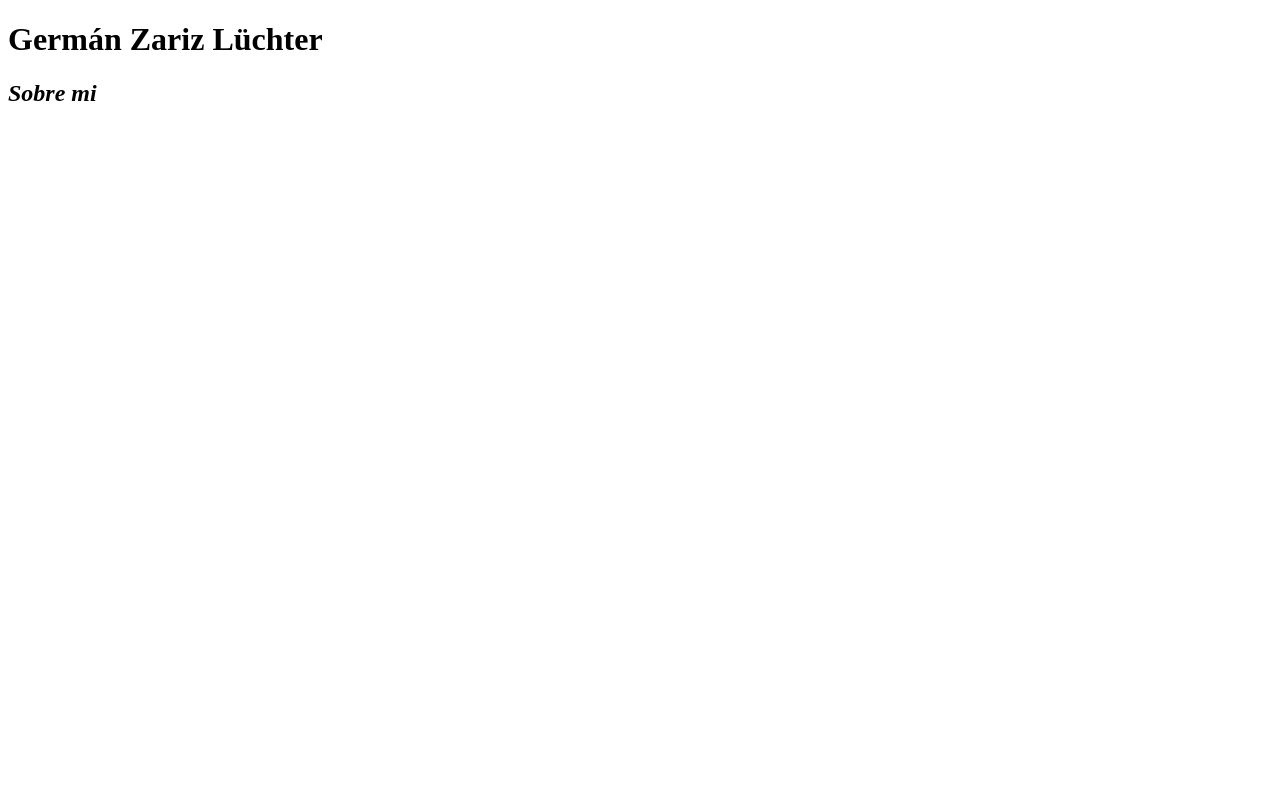
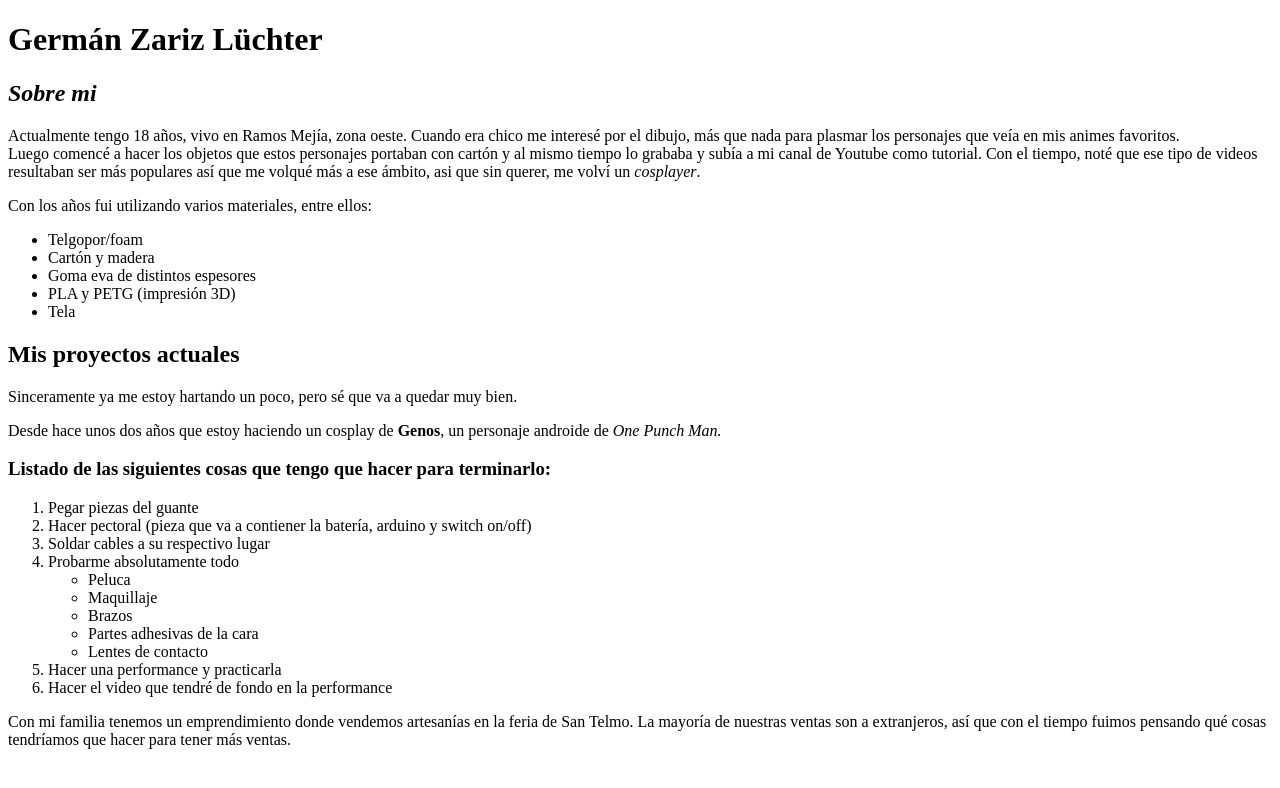
Before and after one commit to GermanArt08/Practicas-Informatica-general, a plain HTML site: page Practica 2/index.html in a window 1280 px wide. Drawn offline with Linux system fonts and the light colour scheme.

Commit message:
Update index.html

```diff
--- a/Practica 2/index.html
+++ b/Practica 2/index.html
@@ -7,6 +7,41 @@
     <body>
     <h1>Germán Zariz Lüchter</h1>
     <h2><em>Sobre mi</em></h2>
-    </body>
-
+<p>Actualmente tengo 18 años, vivo en Ramos Mejía, zona oeste. Cuando era chico me interesé por el dibujo,
+    más que nada para plasmar los personajes que veía en mis animes favoritos.
+    <br>
+    Luego comencé a hacer los objetos que estos personajes portaban con cartón y al mismo tiempo lo grababa y subía a mi canal de Youtube
+como tutorial. Con el tiempo, noté que ese tipo de videos resultaban ser más populares así que me volqué
+más a ese ámbito, asi que sin querer, me volví un <em>cosplayer</em>.</p>
+<p>Con los años fui utilizando varios materiales, entre ellos:</p>
+<ul>
+    <li>Telgopor/foam</li>
+    <li>Cartón y madera</li>
+    <li>Goma eva de distintos espesores</li>
+    <li>PLA y PETG (impresión 3D)</li>
+    <li>Tela</li>
+</ul>
+<h2>Mis proyectos actuales</h2>
+Sinceramente ya me estoy hartando un poco, pero sé que va a quedar muy bien.
+</p>
+<p>Desde hace unos dos años que estoy haciendo un cosplay de <strong>Genos</strong>, un personaje androide de <em>One Punch Man.</em>
+<h3>Listado de las siguientes cosas que tengo que hacer para terminarlo:</h3>
+<ol>
+<li>Pegar piezas del guante</li>
+<li>Hacer pectoral (pieza que va a contiener la batería, arduino y switch on/off)</li>
+<li>Soldar cables a su respectivo lugar</li>
+<li>Probarme absolutamente todo</li>
+<ul>
+<li>Peluca</li>
+<li>Maquillaje</li>
+<li>Brazos</li>
+<li>Partes adhesivas de la cara</li>
+<li>Lentes de contacto</li>
+</ul>
+<li>Hacer una performance y practicarla</li>
+<li>Hacer el video que tendré de fondo en la performance</li>
+</ol>
+Con mi familia tenemos un emprendimiento donde vendemos artesanías en la feria de San Telmo. La mayoría de nuestras
+ventas son a extranjeros, así que con el tiempo fuimos pensando qué cosas tendríamos que hacer para tener más ventas.
+</body>
 </html>
```
